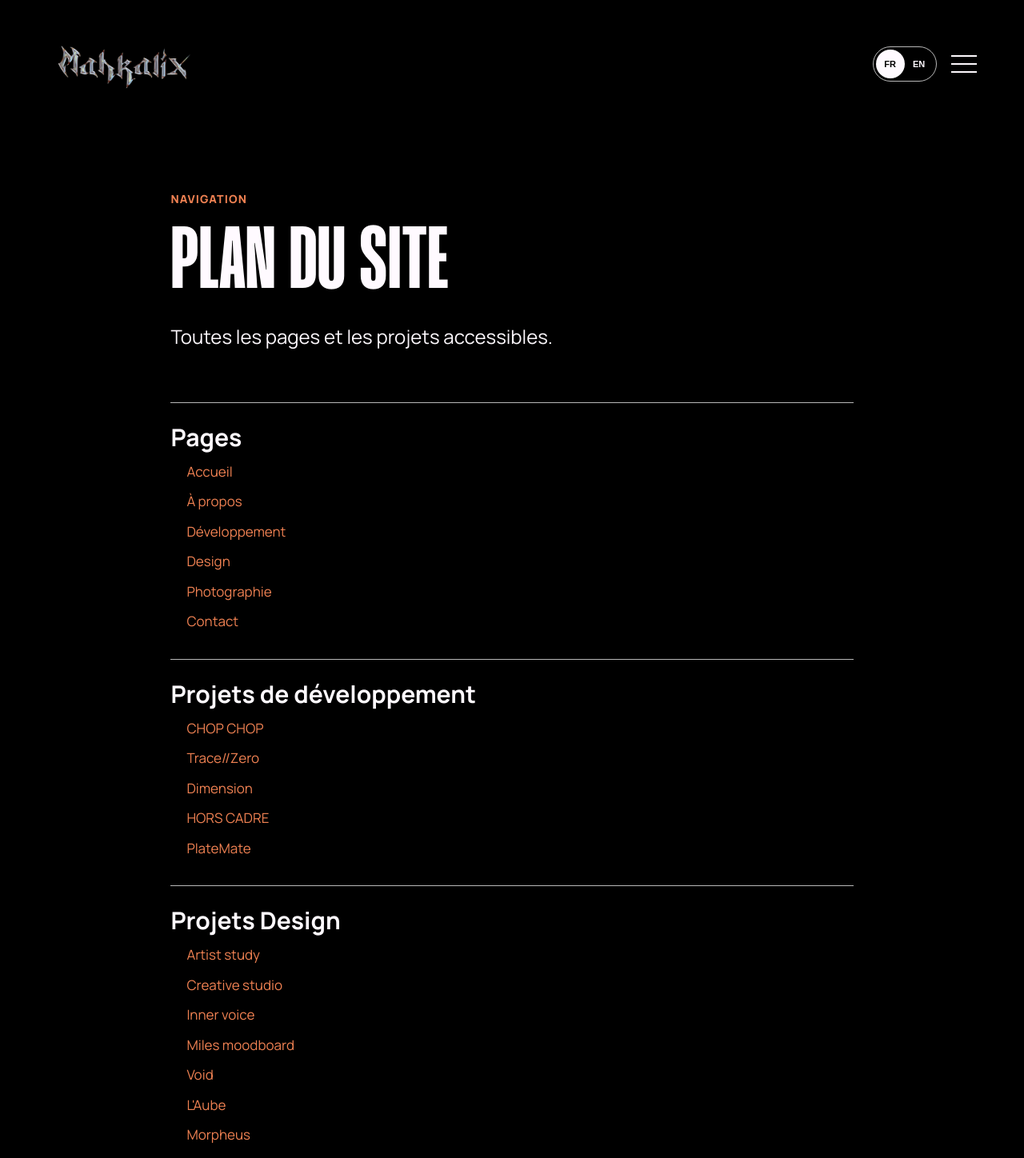
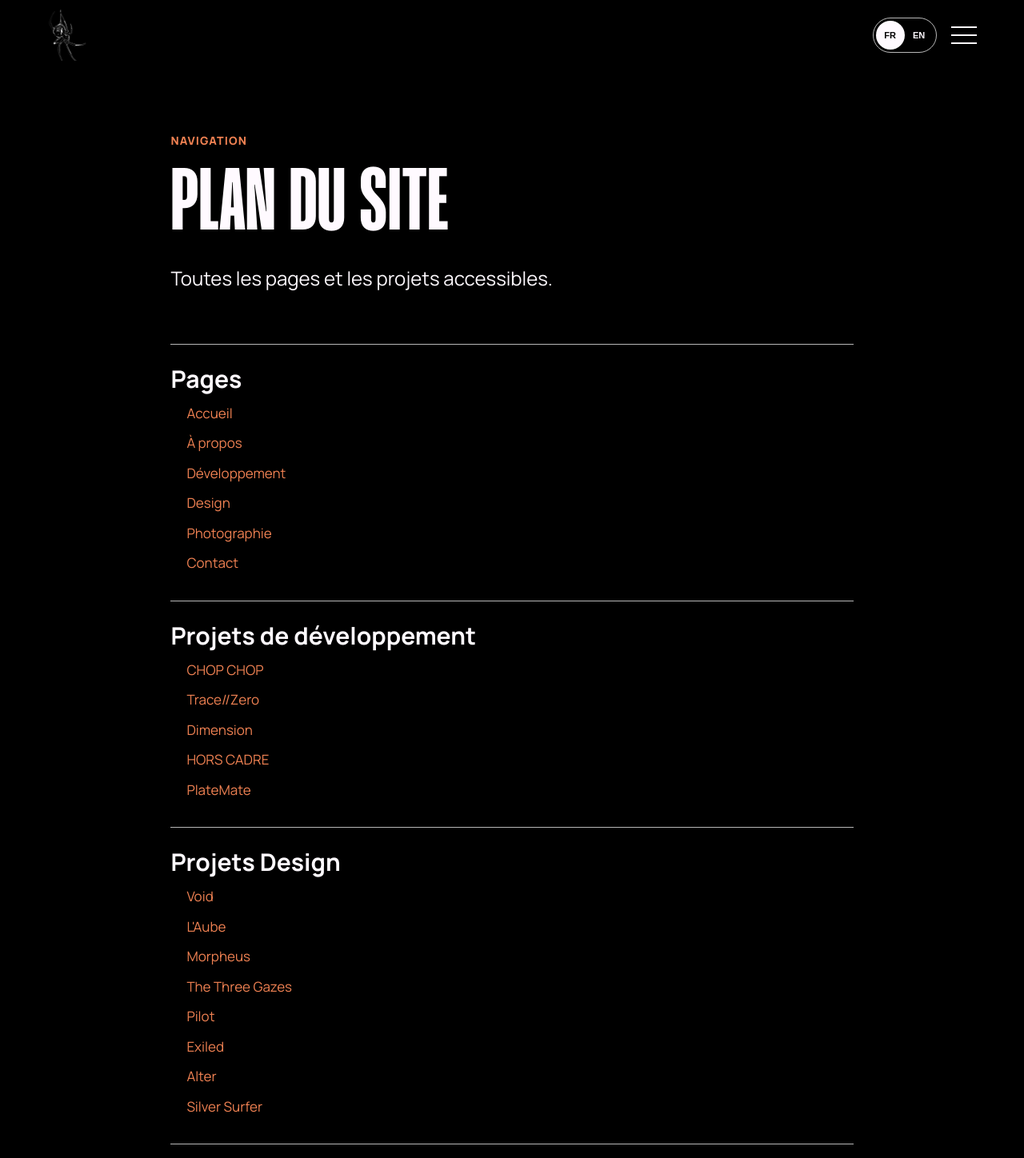
Before and after one commit to Mahkalix/Portfolio-2026, a React (Vite) app: page /sitemap in a window 1280 px wide. Shown: the top 1448 px of the page at 80% size. Built offline with nearby package versions, Linux system fonts and the light colour scheme; no server answers.

Commit message:
fix: remove legacy design projects and restore spider logo

```diff
--- a/src/components/Header.jsx
+++ b/src/components/Header.jsx
@@ -10,7 +10,7 @@ function Header({ menuOpen, menuButtonRef, onMenuToggle }) {
     <header id="site-header" className={`c-site-header${menuOpen ? " is-menu-open" : ""}`}>
       {pathname === "/" && <HeroSpider />}
       <Link className="c-site-header__brand" to="/" aria-label={copy.header.home}>
-        <img src="/assets/figma/brand-logo.png" alt="Mahkalix" />
+        <img src="/assets/figma/hero-spider.png" alt="" aria-hidden="true" />
       </Link>
       <div className="c-site-header__actions">
         <div className="c-language-switcher" role="group" aria-label={copy.header.language}>
--- a/src/data/projects.js
+++ b/src/data/projects.js
@@ -1,53 +1,4 @@
-export const designProjects = [
-  {
-    slug: "spider-verse-artist",
-    title: "Artist study",
-    category: "Design",
-    year: "2025",
-    use: { fr: "Éditorial", en: "Editorial" },
-    image: "/assets/figma/design-artist.jpeg",
-    description: {
-      fr: "Une étude visuelle inspirée par les textures artisanales, le cadrage et l’énergie de Spider-Verse.",
-      en: "A visual study inspired by the handmade textures, framing and energy of Spider-Verse.",
-    },
-  },
-  {
-    slug: "creative-studio",
-    title: "Creative studio",
-    category: "Design",
-    year: "2025",
-    use: { fr: "Direction artistique", en: "Art direction" },
-    image: "/assets/figma/design-studio.jpeg",
-    description: {
-      fr: "Un espace de travail dense et coloré exploré comme un exercice de composition et de narration visuelle.",
-      en: "A dense, colorful workspace explored as an exercise in composition and visual storytelling.",
-    },
-  },
-  {
-    slug: "inner-voice",
-    title: "Inner voice",
-    category: "Design",
-    year: "2025",
-    use: { fr: "Campagne", en: "Campaign" },
-    image: "/assets/figma/design-inner-voice.jpeg",
-    description: {
-      fr: "Une composition inspirée de la bande dessinée autour de l’attention, du doute et du bruit du monologue intérieur.",
-      en: "A comic-inspired composition about attention, doubt and the noise of an inner monologue.",
-    },
-  },
-  {
-    slug: "miles-moodboard",
-    title: "Miles moodboard",
-    category: "Design",
-    year: "2025",
-    use: { fr: "Moodboard", en: "Moodboard" },
-    image: "/assets/figma/design-spider-collage.jpeg",
-    description: {
-      fr: "Un moodboard centré sur le personnage, mêlant typographie, illustration, photographie et détails collectés.",
-      en: "A character-led moodboard combining typography, illustration, photography and collected details.",
-    },
-  },
-];
+export const designProjects = [];
 
 const specialImages = [
   ["void", "Void", "/assets/special/void.jpg"],
--- a/src/style/7_components/_portfolio-shell.scss
+++ b/src/style/7_components/_portfolio-shell.scss
@@ -78,13 +78,18 @@
   }
 
   &__brand {
-    display: block;
-    width: clamp(124px, 16vw, 220px);
+    display: grid;
+    place-items: center;
+    width: clamp(48px, 5vw, 66px);
+    aspect-ratio: 1;
+    overflow: hidden;
 
     img {
       display: block;
-      width: 100%;
+      width: clamp(76px, 7vw, 92px);
+      max-width: none;
       height: auto;
+      transform: translate(-21%, -27%);
     }
   }
 
```
